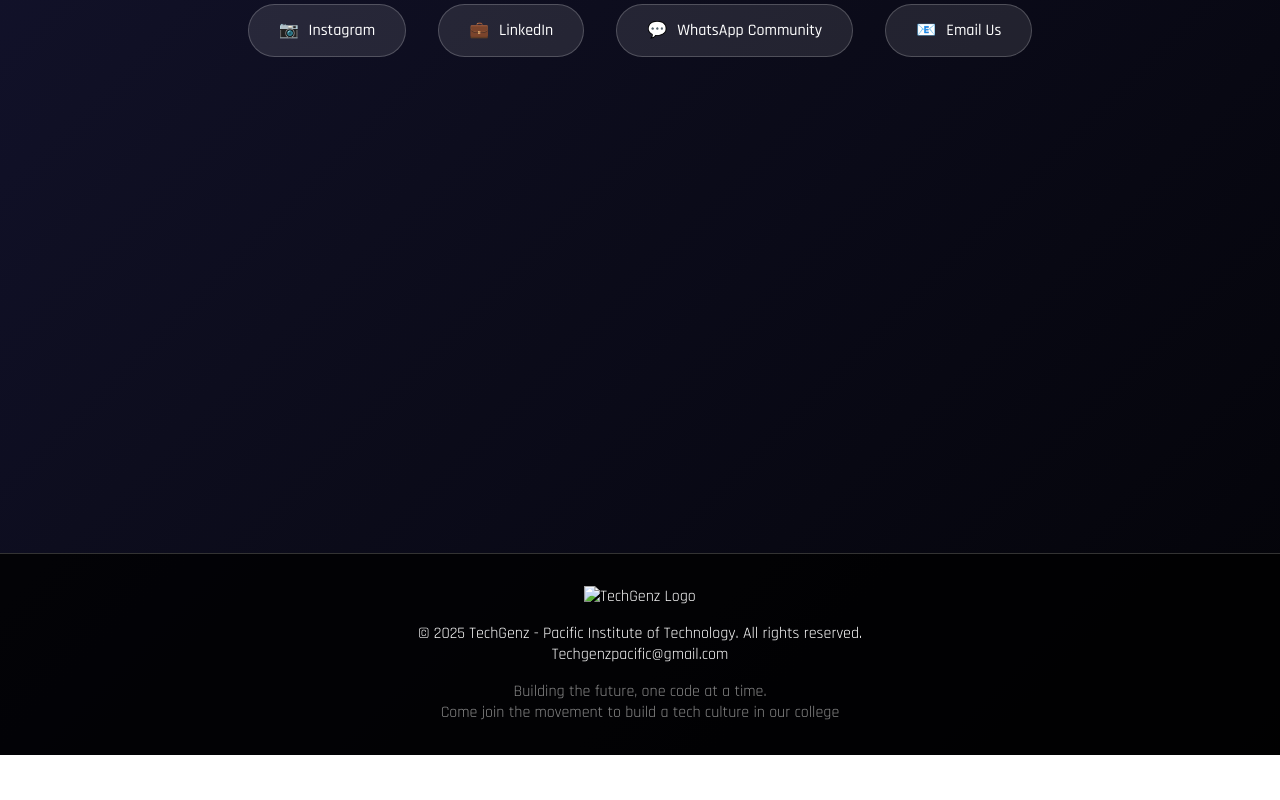
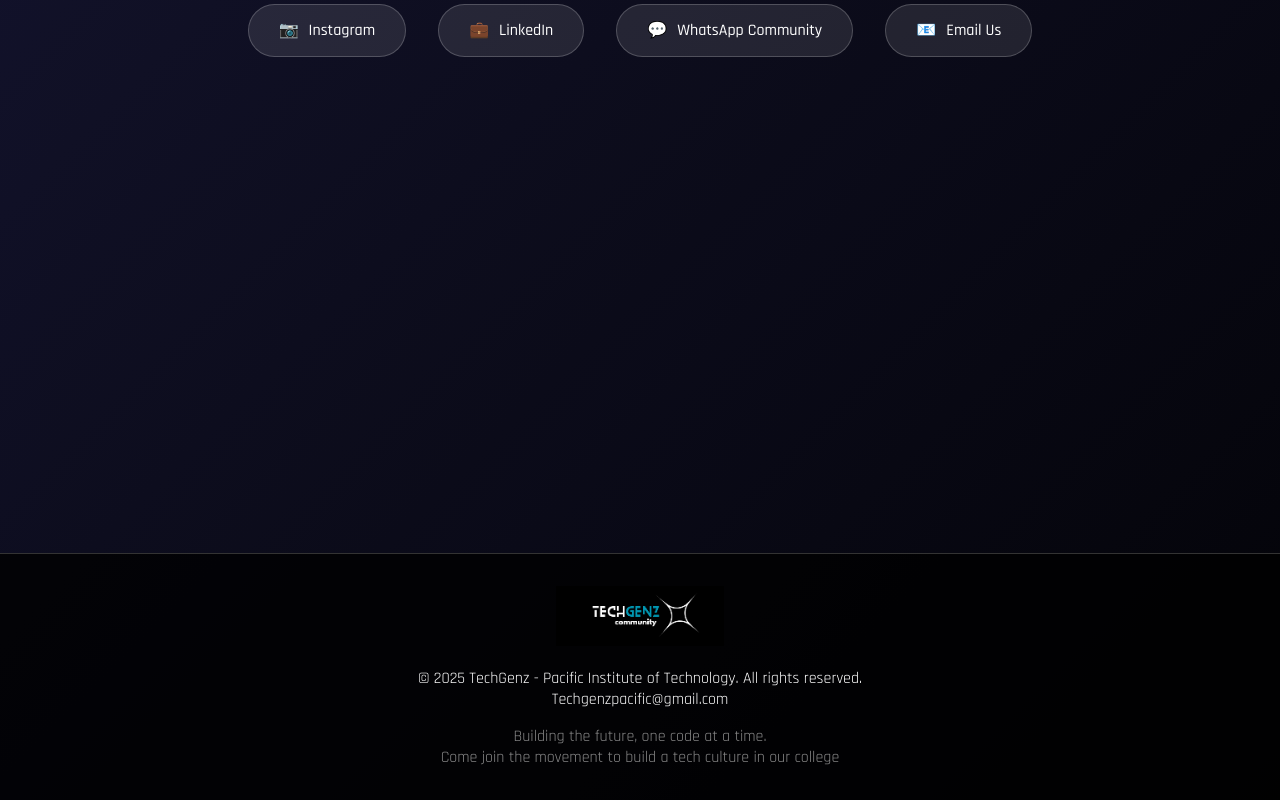
Before and after one commit to TechGenz-Community/Web, a plain HTML site: page index.html in a window 1280 px wide. Shown: the part 4628-5428 px from the top of the page. Before the commit the page ends 5383 px from the top, so only its background shows below. Drawn offline with Linux system fonts and the light colour scheme.

Commit message:
Update index.html

```diff
--- a/index.html
+++ b/index.html
@@ -249,7 +249,7 @@ Let’s code, build, and grow — together <BR>🚀
         <div class="container">
             <div class="footer-logo" style="text-align: center; margin-bottom: 1rem;">
                 <!-- Replace 'logo.png' with your logo file path -->
-                <img src="assests/logo.png" alt="TechGenz Logo" style="height: 60px; width: auto;">
+                <img src="assets/logo.png" alt="TechGenz Logo" style="height: 60px; width: auto;">
             </div>
             <p>&copy; 2025 TechGenz - Pacific Institute of Technology. All rights reserved.<br> Techgenzpacific@gmail.com</p>
             <p style="margin-top: 1rem; color: #888;">Building the future, one code at a time.<BR> Come join the movement to build a tech culture in our college</p>
```
